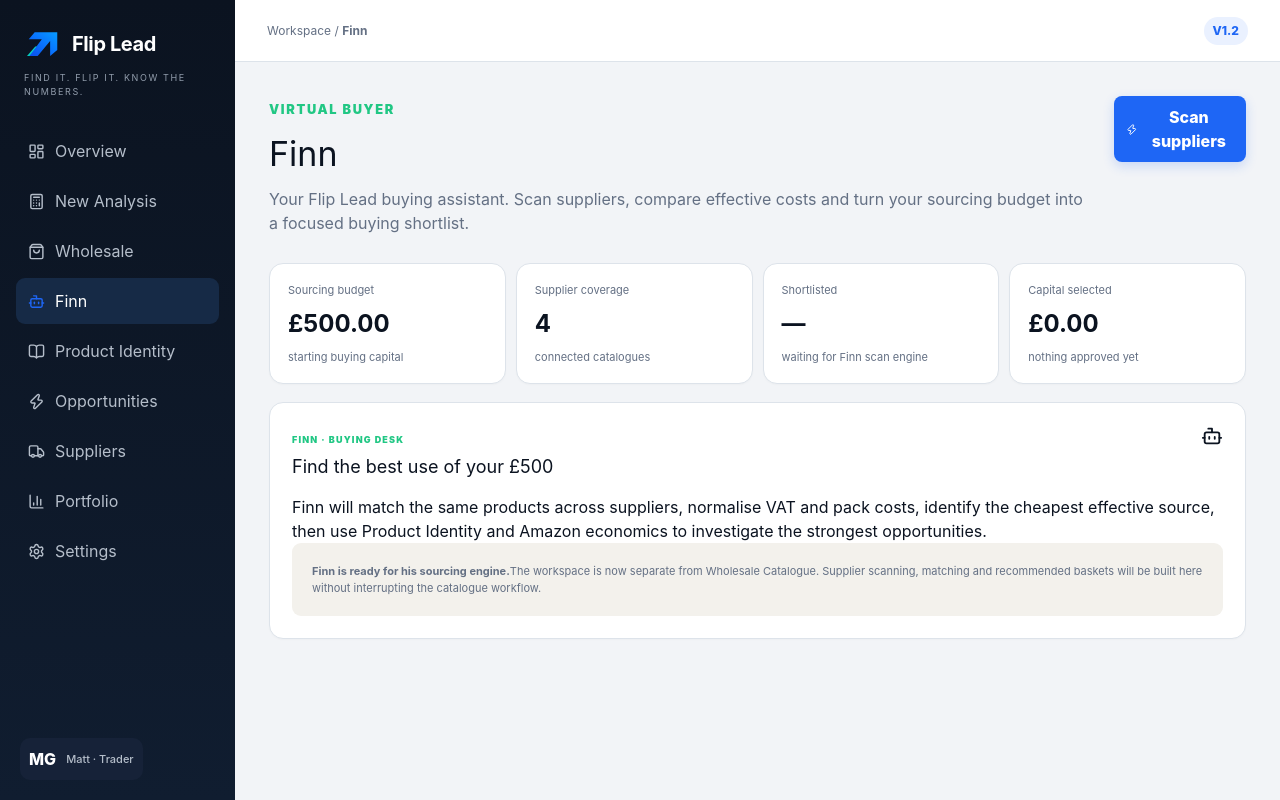
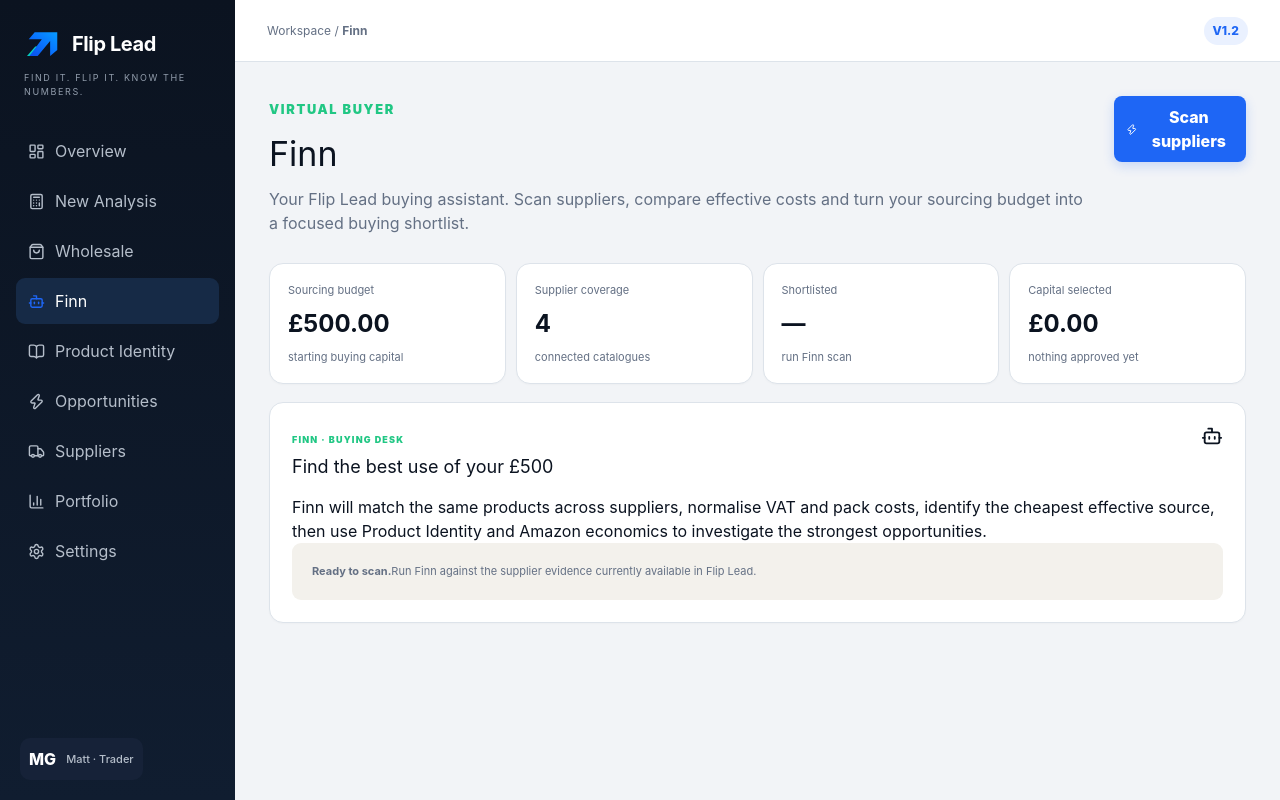
Before and after one commit to mattygribb-beep/stockwise, a Next.js app: page / in a window 1280 px wide. Both pictures are taken after a click on the button "Finn". Built offline with nearby package versions, Linux system fonts and the light colour scheme.

Commit message:
Enable Finn supplier scan with first sourcing lead

```diff
--- a/app/page.tsx
+++ b/app/page.tsx
@@ -52,9 +52,12 @@ export default function Page(){
  {view==='Suppliers'&&<SupplierDirectory rows={rows}/>}
  </div></main></div>}
 function Finn(){
- return <><div className="overviewHero"><Title k="VIRTUAL BUYER" t="Finn" p="Your Flip Lead buying assistant. Scan suppliers, compare effective costs and turn your sourcing budget into a focused buying shortlist."/><div className="quick"><button className="primary" disabled><Zap size={15}/> Scan suppliers</button></div></div>
- <div className="catalogueStats"><div className="metric"><span>Sourcing budget</span><strong>£500.00</strong><small>starting buying capital</small></div><div className="metric"><span>Supplier coverage</span><strong>4</strong><small>connected catalogues</small></div><div className="metric"><span>Shortlisted</span><strong>—</strong><small>waiting for Finn scan engine</small></div><div className="metric"><span>Capital selected</span><strong>£0.00</strong><small>nothing approved yet</small></div></div>
- <section><div className="overviewSectionHead"><div><small>FINN · BUYING DESK</small><h2>Find the best use of your £500</h2></div><Bot size={22}/></div><p>Finn will match the same products across suppliers, normalise VAT and pack costs, identify the cheapest effective source, then use Product Identity and Amazon economics to investigate the strongest opportunities.</p><div className="emptyState"><b>Finn is ready for his sourcing engine.</b><span>The workspace is now separate from Wholesale Catalogue. Supplier scanning, matching and recommended baskets will be built here without interrupting the catalogue workflow.</span></div></section></>}
+ const [scanned,setScanned]=useState(false)
+ const [scanning,setScanning]=useState(false)
+ const scan=()=>{setScanning(true);window.setTimeout(()=>{setScanned(true);setScanning(false)},650)}
+ return <><div className="overviewHero"><Title k="VIRTUAL BUYER" t="Finn" p="Your Flip Lead buying assistant. Scan suppliers, compare effective costs and turn your sourcing budget into a focused buying shortlist."/><div className="quick"><button className="primary" onClick={scan} disabled={scanning}><Zap size={15}/> {scanning?'Scanning…':'Scan suppliers'}</button></div></div>
+ <div className="catalogueStats"><div className="metric"><span>Sourcing budget</span><strong>£500.00</strong><small>starting buying capital</small></div><div className="metric"><span>Supplier coverage</span><strong>4</strong><small>connected catalogues</small></div><div className="metric"><span>Shortlisted</span><strong>{scanned?'1':'—'}</strong><small>{scanned?'current evidence':'run Finn scan'}</small></div><div className="metric"><span>Capital selected</span><strong>£0.00</strong><small>nothing approved yet</small></div></div>
+ <section><div className="overviewSectionHead"><div><small>FINN · BUYING DESK</small><h2>{scanned?'1 product to investigate':'Find the best use of your £500'}</h2></div><Bot size={22}/></div>{!scanned?<><p>Finn will match the same products across suppliers, normalise VAT and pack costs, identify the cheapest effective source, then use Product Identity and Amazon economics to investigate the strongest opportunities.</p><div className="emptyState"><b>Ready to scan.</b><span>Run Finn against the supplier evidence currently available in Flip Lead.</span></div></>:<div className="outcome"><b>7UP Tropical 355ml × 12</b><span><strong>INVESTIGATE</strong> · Best source: Stateside Distribution</span><span>Effective case cost £9.59 · King's Candy £17.99</span><span>Supplier saving £8.40 per case · ~47%</span><span>Strong pack/size match and existing Product Identity evidence. Amazon economics and demand still need checking before Finn can recommend a purchase.</span></div>}</section></>}
 
 function Title({k,t,p}:{k:string,t:string,p:string}){return <div className="title"><small>{k}</small><h1>{t}</h1><p>{p}</p></div>}
 function Metric({l,v,s}:{l:string,v:string,s?:string}){return <div className="metric"><span>{l}</span><strong>{v}</strong>{s&&<small>{s}</small>}</div>}
```
